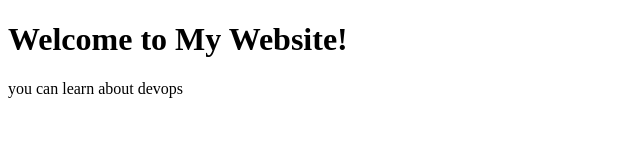
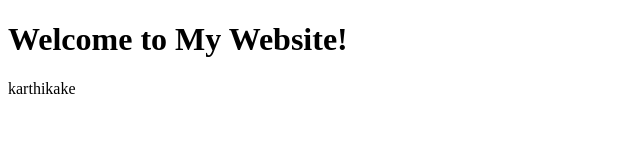
Before and after one commit to kirubhasagar/devopspractice, a plain HTML site: page index.html in a window 1280 px wide. Shown: the whole page, without its empty margins (0-640 px from the left). Drawn offline with Linux system fonts and the light colour scheme.

Commit message:
Update index.html

```diff
--- a/index.html
+++ b/index.html
@@ -6,6 +6,6 @@
 </head>
 <body>
     <h1>Welcome to My Website!</h1>
-    <p> you can learn about devops</p>
+    <p> karthikake</p>
 </body>
 </html>
```
